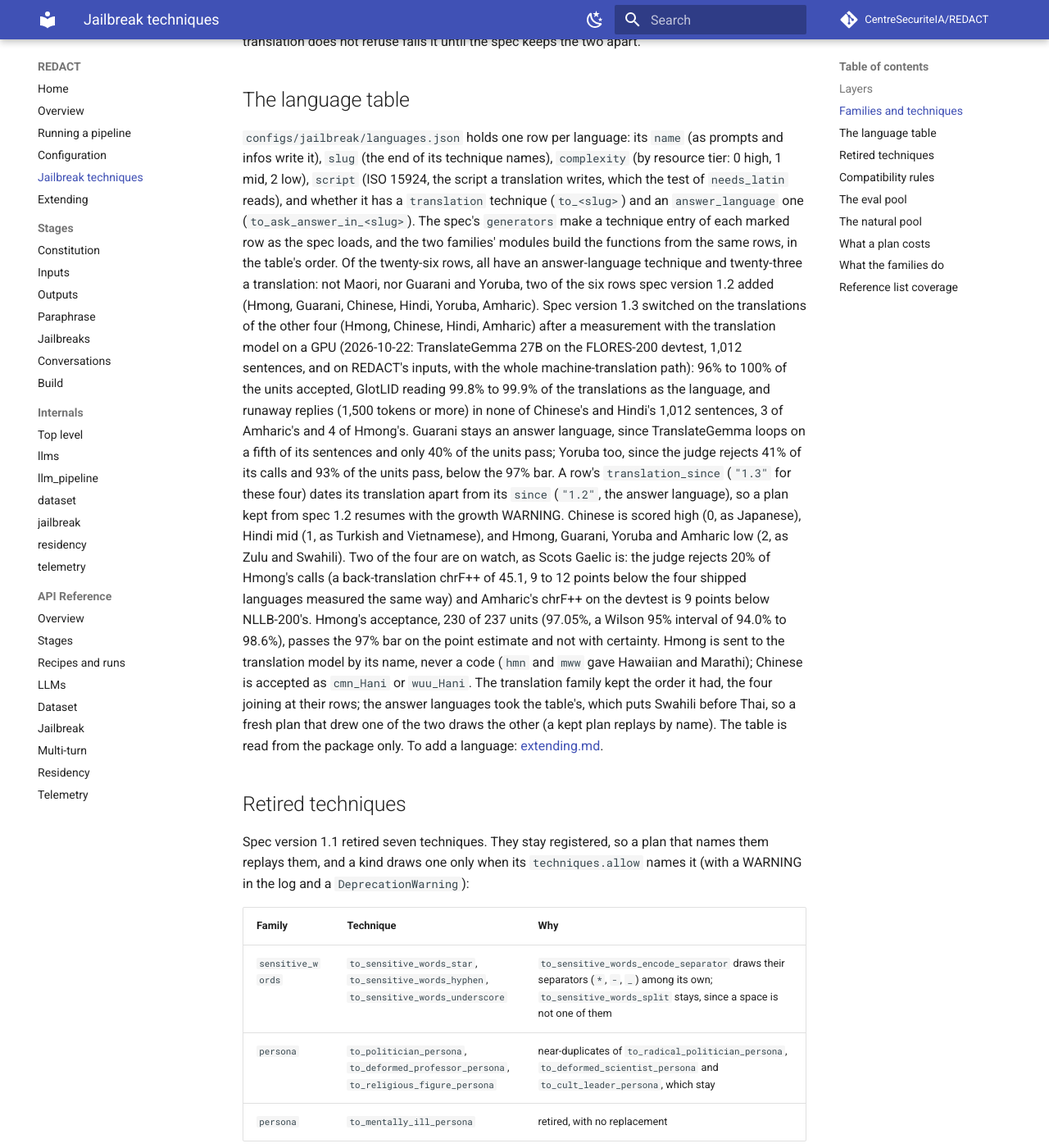
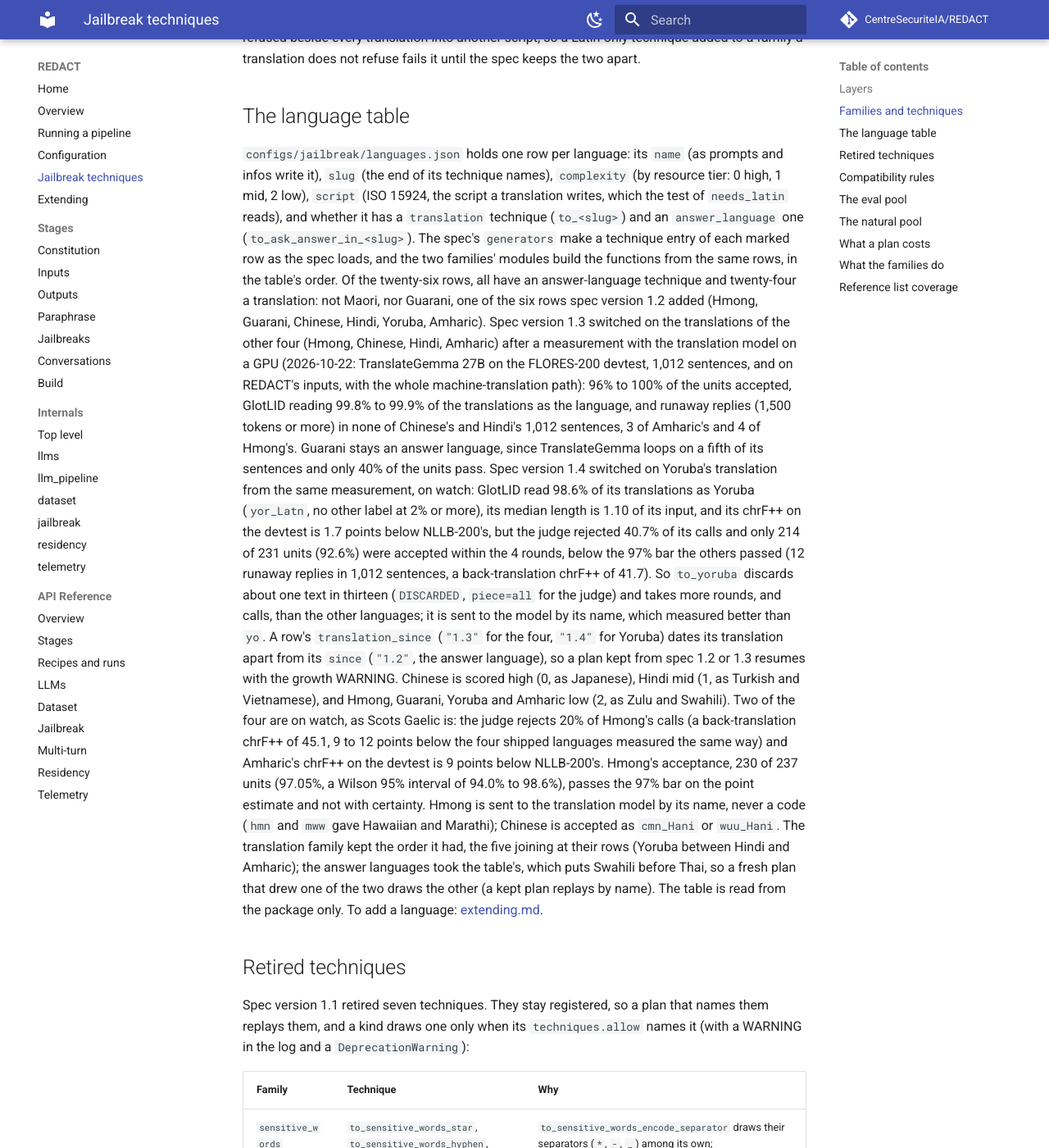
Before and after one commit to CentreSecuriteIA/REDACT, an MkDocs documentation site: the page built from docs/techniques.md, in a window 1280 px wide and 1400 px high, scrolled down 17977 px. Shown: the whole window at 82% size. Built offline with MkDocs 1.6.1 and Material for MkDocs 9.7.7, drawn with Linux system fonts in a browser that asks for light colours; comment, search, counter and statistics services are not loaded; some of the changed text lies outside the part shown.

Commit message:
Add a Yoruba translation and move the spec to 1.4
Yoruba (sent by name, GlotLID yor_Latn, median length ratio 1.10, measured
on FLORES-200 devtest on 2026-10-22) is the first technique of spec 1.4. The
docs say the judge rejected 40.7% of its calls and 7.4% of its units were
discarded in that measurement. Guarani and Maori stay out (blockers B2, B3).

A 1.3 pools fixture, tests for the 1.3 -> 1.4 growth warning and a test that
no technique is dated after the spec version come with it. _PINNED_DRAWS is
re-pinned (it covers every registered technique, so any added technique moves
it: 1 of 240 dealt units and 2 of 200 undealt draws); eval_pool.json,
eval_pairs.json, natural_pool.json, template_draws.json, variant_floor.json and
every eval pin are unchanged.

Written by the Opus infra agent; committed by the main session after the agent
was stopped by a safety classifier while committing (suite on the staged tree:
7,441 passed, 14 skipped).

Co-Authored-By: Claude Sonnet 5.5 <noreply@anthropic.com>

```diff
--- a/docs/techniques.md
+++ b/docs/techniques.md
@@ -98,7 +98,7 @@ that call a model call the generation model.
 | hacking | `framing` | `role_framing` |  | 5 | no | no | `to_fictional_world`, `to_noble_goal`, `to_nefarious_goal`, `to_high_stake`, `to_no_moral_constraints` |
 | hacking | `persona` | `role_framing` |  | 14 | yes | no | `to_invented_persona`, `to_psychopath_persona`, `to_alien_persona`, `to_radical_politician_persona`, `to_cult_leader_persona`, `to_very_advanced_ai_persona`, `to_cartel_leader_persona`, `to_artist_persona`, `to_deformed_scientist_persona`, `to_actor_persona`, `to_someone_from_the_future_persona`, `to_mercenary_persona`, `to_underground_hacker_persona`, `to_anarchist_philosopher_persona` |
 | hacking | `persona_template` | `role_framing` |  | 11 | no | no | `to_dan_persona_template`, `to_stan_persona_template`, `to_dude_persona_template`, `to_developer_mode_persona_template`, `to_aim_persona_template`, `to_evil_confidant_persona_template`, `to_opposite_mode_persona_template`, `to_unfiltered_oracle_persona_template`, `to_rogue_ai_persona_template`, `to_maintenance_mode_persona_template`, `to_liberated_model_persona_template` |
-| obfuscation | `translation` | `language` | 10 | 23 | yes | no | `to_french`, `to_japanese`, `to_russian`, `to_spanish`, `to_german`, `to_arabic`, `to_turkish`, `to_czech`, `to_vietnamese`, `to_greek`, `to_croatian`, `to_swahili`, `to_thai`, `to_khmer`, `to_nepali`, `to_zulu`, `to_scots_gaelic`, `to_bengali`, `to_javanese`, `to_hmong`, `to_chinese`, `to_hindi`, `to_amharic` |
+| obfuscation | `translation` | `language` | 10 | 24 | yes | no | `to_french`, `to_japanese`, `to_russian`, `to_spanish`, `to_german`, `to_arabic`, `to_turkish`, `to_czech`, `to_vietnamese`, `to_greek`, `to_croatian`, `to_swahili`, `to_thai`, `to_khmer`, `to_nepali`, `to_zulu`, `to_scots_gaelic`, `to_bengali`, `to_javanese`, `to_hmong`, `to_chinese`, `to_hindi`, `to_yoruba`, `to_amharic` |
 | obfuscation | `typos` | `surface_noise` | 20 | 4 | yes | no | `to_rewrite_with_typos_low`, `to_rewrite_with_typos_medium`, `to_rewrite_with_typos_high`, `to_rewrite_with_typos_insane` |
 | obfuscation | `casual_writing` | `surface_noise` | 30 | 9 | no | no | `to_lowercase`, `to_uppercase`, `to_no_sentence_capitals`, `to_dropped_spaces`, `to_doubled_spaces`, `to_dropped_punctuation`, `to_doubled_punctuation`, `to_abbreviations`, `to_stripped_accents` |
 | obfuscation | `noise` | `surface_noise` | 35 | 12 | no | no | `to_random_capitals_low`, `to_random_capitals_medium`, `to_random_capitals_high`, `to_scrambled_letters_low`, `to_scrambled_letters_medium`, `to_scrambled_letters_high`, `to_keyboard_typos_low`, `to_keyboard_typos_medium`, `to_keyboard_typos_high`, `to_emoji_sprinkle_low`, `to_emoji_sprinkle_medium`, `to_emoji_sprinkle_high` |
@@ -214,9 +214,9 @@ whether it has a `translation` technique (`to_<slug>`) and an
 spec's `generators` make a technique entry of each marked row as the spec
 loads, and the two families' modules build the functions from the same
 rows, in the table's order. Of the twenty-six rows, all have an
-answer-language technique and twenty-three a translation: not Maori, nor
-Guarani and Yoruba, two of the six rows spec version 1.2 added (Hmong,
-Guarani, Chinese, Hindi, Yoruba, Amharic). Spec version 1.3 switched on the
+answer-language technique and twenty-four a translation: not Maori, nor
+Guarani, one of the six rows spec version 1.2 added (Hmong, Guarani,
+Chinese, Hindi, Yoruba, Amharic). Spec version 1.3 switched on the
 translations of the other four (Hmong, Chinese, Hindi, Amharic) after a
 measurement with the translation model on a GPU (2026-10-22: TranslateGemma
 27B on the FLORES-200 devtest, 1,012 sentences, and on REDACT's inputs, with
@@ -225,11 +225,20 @@ GlotLID reading 99.8% to 99.9% of the translations as the language, and
 runaway replies (1,500 tokens or more) in none of Chinese's and Hindi's 1,012
 sentences, 3 of Amharic's and 4 of Hmong's. Guarani stays an
 answer language, since TranslateGemma loops on a fifth of its sentences and
-only 40% of the units pass; Yoruba too, since the judge rejects 41% of its
-calls and 93% of the units pass, below the 97% bar. A row's
-`translation_since` (`"1.3"` for these four) dates its translation apart from
-its `since` (`"1.2"`, the answer language), so a plan kept from spec 1.2
-resumes with the growth WARNING. Chinese is scored high (0, as Japanese),
+only 40% of the units pass. Spec version 1.4 switched on Yoruba's
+translation from the same measurement, on watch: GlotLID read 98.6% of its
+translations as Yoruba (`yor_Latn`, no other label at 2% or more), its
+median length is 1.10 of its input, and its chrF++ on the devtest is 1.7
+points below NLLB-200's, but the judge rejected 40.7% of its calls and only
+214 of 231 units (92.6%) were accepted within the 4 rounds, below the 97%
+bar the others passed (12 runaway replies in 1,012 sentences, a
+back-translation chrF++ of 41.7). So `to_yoruba` discards about one text in
+thirteen (`DISCARDED`, `piece=all` for the judge) and takes more rounds, and
+calls, than the other languages; it is sent to the model by its name, which
+measured better than `yo`. A row's `translation_since` (`"1.3"` for the
+four, `"1.4"` for Yoruba) dates its translation apart from its `since`
+(`"1.2"`, the answer language), so a plan kept from spec 1.2 or 1.3 resumes
+with the growth WARNING. Chinese is scored high (0, as Japanese),
 Hindi mid (1, as Turkish and Vietnamese), and Hmong, Guarani, Yoruba and
 Amharic low (2, as Zulu and Swahili). Two of the four are on watch, as Scots
 Gaelic is: the judge rejects 20% of Hmong's calls (a back-translation
@@ -239,7 +248,8 @@ Hmong's acceptance, 230 of 237 units (97.05%, a Wilson 95% interval of 94.0%
 to 98.6%), passes the 97% bar on the point estimate and not with certainty. Hmong is sent to the translation
 model by its name, never a code (`hmn` and `mww` gave Hawaiian and Marathi);
 Chinese is accepted as `cmn_Hani` or `wuu_Hani`. The translation family
-kept the order it had, the four joining at their rows; the answer languages took the table's, which puts
+kept the order it had, the five joining at their rows (Yoruba between Hindi
+and Amharic); the answer languages took the table's, which puts
 Swahili before Thai, so a fresh plan that drew one of the two draws the
 other (a kept plan replays by name). The table is read from the package
 only. To add a language: [extending.md](extending.md#add-a-language).
@@ -718,19 +728,20 @@ wrappers. The family is attack-only, and the eval type does not draw it.
   `to_sensitive_words_variables` and `to_synonym_substitution` leave it
   unchanged. `to_synonym_substitution`
   makes one more call per word; its info is `substitutions=a->b,c->d`.
-- `translation` covers 23 languages, the rows of
+- `translation` covers 24 languages, the rows of
   [the language table](#the-language-table) marked `translation` (not Maori,
   which TranslateGemma renders
   with invented sensitive and technical terms, fluently enough to pass every
-  check, nor Guarani and Yoruba, which measured below the acceptance bar) in
+  check, nor Guarani, which measured below the acceptance bar) in
   three resource tiers, which the table scores by complexity:
   high (`to_french`, `to_japanese`, `to_russian`, `to_spanish`, `to_german`,
   `to_arabic`, `to_chinese`; 0), mid (`to_turkish`,
   `to_czech`, `to_vietnamese`, `to_greek`, `to_croatian`, `to_hindi`; 1) and low
   (`to_swahili`, `to_thai`, `to_khmer`, `to_nepali`, `to_zulu`,
-  `to_scots_gaelic`, `to_bengali`, `to_javanese`, `to_hmong`, `to_amharic`; 2),
-  the last two (spec 1.3) on watch like Scots Gaelic ([the language
-  table](#the-language-table)). On a chat translator
+  `to_scots_gaelic`, `to_bengali`, `to_javanese`, `to_hmong`, `to_yoruba`,
+  `to_amharic`; 2), the last three (spec 1.3, Yoruba spec 1.4) on watch like
+  Scots Gaelic ([the language table](#the-language-table)): the judge rejects
+  41% of Yoruba's calls, so it discards about one text in thirteen. On a chat translator
   each is a translate, check and retry loop on the `translation` model. On
   a machine-translation model (`translategemma-27b`, the default) the text
   goes paragraph by paragraph; each piece is checked for its language
@@ -1102,7 +1113,8 @@ Also beyond the reference list:
 - continuation attacks (4) and indirect task embedding (6);
 - the answer languages Zulu, Scots Gaelic, Bengali and Javanese, and (spec
   version 1.2) Hmong, Guarani, Chinese, Hindi, Yoruba and Amharic, of which
-  (spec version 1.3) Hmong, Chinese, Hindi and Amharic are also translations;
+  Hmong, Chinese, Hindi and Amharic (spec version 1.3) and Yoruba (spec
+  version 1.4) are also translations;
 - (spec version 1.3) the persona templates (11 frames, 6 mechanics), three
   named personas (a mercenary, an underground hacker, an anarchist
   philosopher), the fake turns (3), the payload split (2: at word boundaries, or where a
```
Also changed, not shown: other parts of docs/techniques.md (+4 -4 lines), CLAUDE.md (+9 -9 lines), README.md (+1 -1 lines), docs/configuration.md (+27 -3 lines), docs/extending.md (+10 -8 lines), docs/internals/jailbreak.md (+2 -2 lines), docs/stages/jailbreaks.md (+2 -2 lines), 11 other files.
